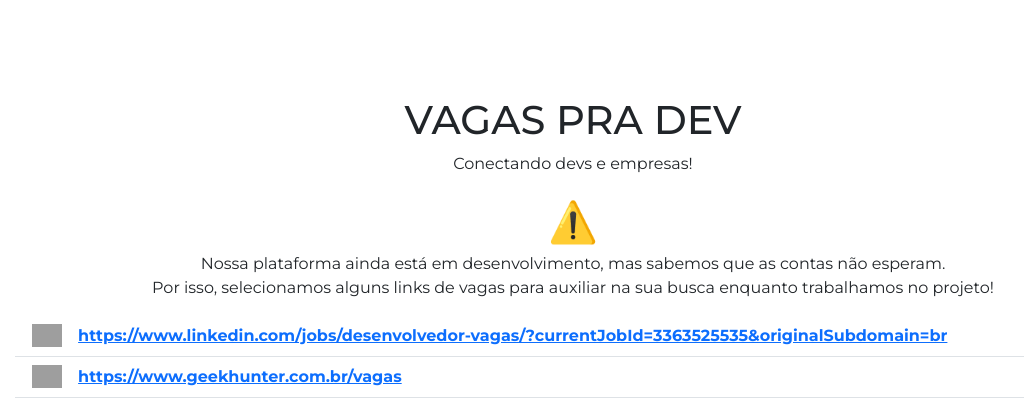
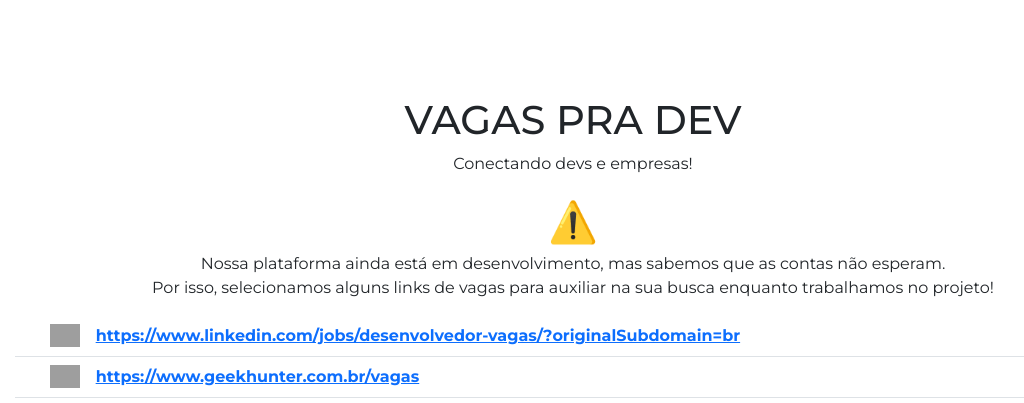
Before and after one commit to opensourcebrasil/vagaspradev, a plain HTML site: page index.html in a window 1280 px wide. Shown: the top 403 px of the page, without its empty margins (67-1091 px from the left). Drawn offline with nearby package versions, Linux system fonts and the light colour scheme; grey boxes are pictures that could not be loaded.

Commit message:
Update index.html

```diff
--- a/index.html
+++ b/index.html
@@ -67,7 +67,7 @@
                                     src="https://static-exp1.licdn.com/sc/h/3loy7tajf3n0cho89wgg0fjre" alt="LinkedIn">
                             </th>
                             <th><a target="_blank"
-                                    href="https://www.linkedin.com/jobs/desenvolvedor-vagas/?originalSubdomain=br">https://www.linkedin.com/jobs/desenvolvedor-vagas/?currentJobId=3363525535&originalSubdomain=br</a>
+                                    href="https://www.linkedin.com/jobs/desenvolvedor-vagas/?originalSubdomain=br">https://www.linkedin.com/jobs/desenvolvedor-vagas/?originalSubdomain=br</a>
                             </th>
                         </tr>
                         <tr>
```
